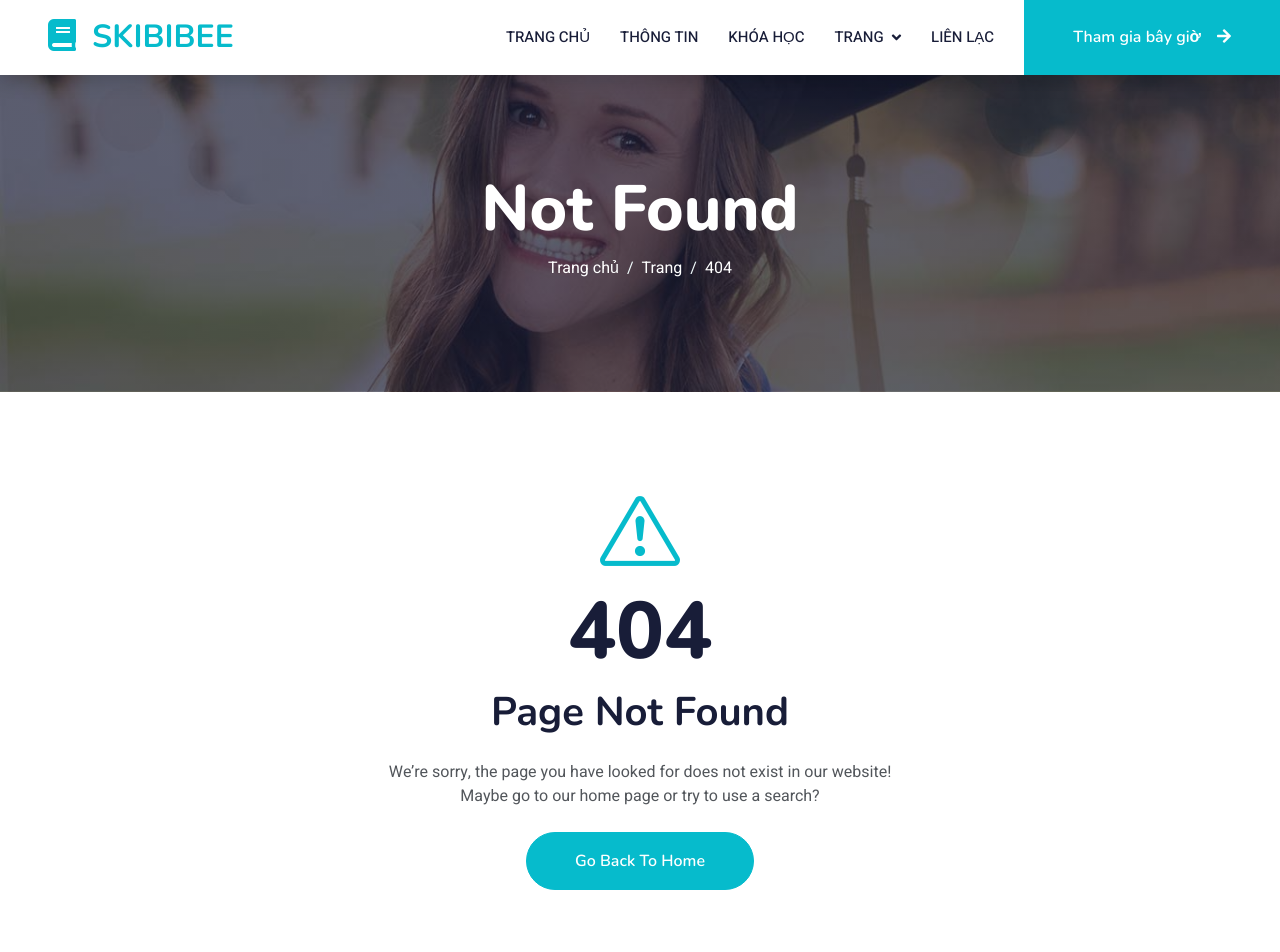
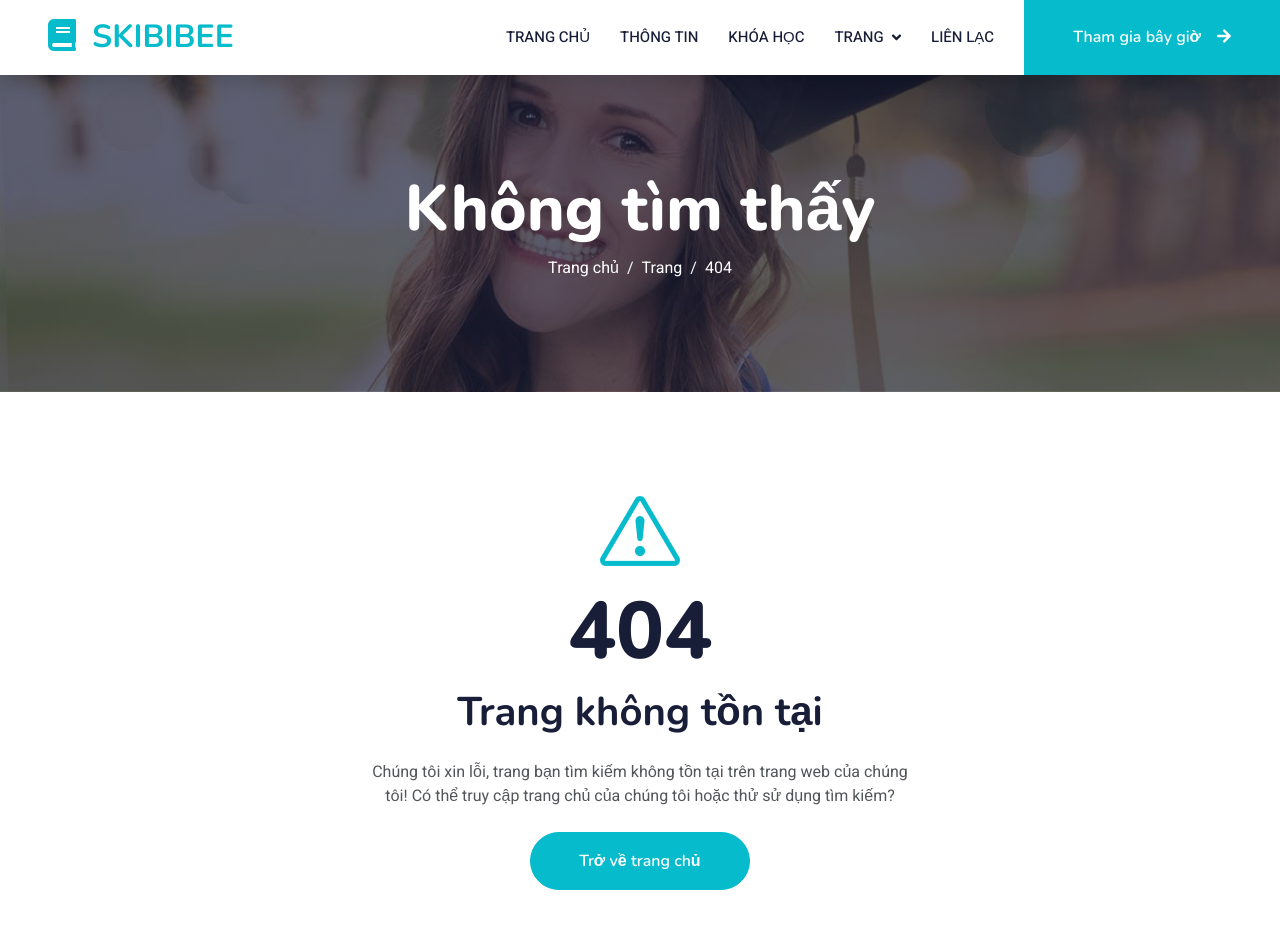
Before and after one commit to ducanhngtran/elearning-html-template, a plain HTML site: page 404.html in a window 1280 px wide. Shown: the top 952 px of the page. Drawn offline with nearby package versions, Linux system fonts and the light colour scheme.

Commit message:
da
fix 404

```diff
--- a/404.html
+++ b/404.html
@@ -41,8 +41,8 @@
     <!-- Spinner End -->
 
 
-       <!-- Navbar Start -->
-       <nav class="navbar navbar-expand-lg bg-white navbar-light shadow sticky-top p-0">
+    <!-- Navbar Start -->
+    <nav class="navbar navbar-expand-lg bg-white navbar-light shadow sticky-top p-0">
         <a href="index.html" class="navbar-brand d-flex align-items-center px-4 px-lg-5">
             <h2 class="m-0 text-primary"><i class="fa fa-book me-3"></i>SKIBIBEE</h2>
         </a>
@@ -74,7 +74,7 @@
         <div class="container py-5">
             <div class="row justify-content-center">
                 <div class="col-lg-10 text-center">
-                    <h1 class="display-3 text-white animated slideInDown">Not Found</h1>
+                    <h1 class="display-3 text-white animated slideInDown">Không tìm thấy</h1>
                     <nav aria-label="breadcrumb">
                         <ol class="breadcrumb justify-content-center">
                             <li class="breadcrumb-item"><a class="text-white" href="http://127.0.0.1:5500/index.html">Trang chủ</a></li>
@@ -96,9 +96,9 @@
                 <div class="col-lg-6">
                     <i class="bi bi-exclamation-triangle display-1 text-primary"></i>
                     <h1 class="display-1">404</h1>
-                    <h1 class="mb-4">Page Not Found</h1>
-                    <p class="mb-4">We’re sorry, the page you have looked for does not exist in our website! Maybe go to our home page or try to use a search?</p>
-                    <a class="btn btn-primary rounded-pill py-3 px-5" href="">Go Back To Home</a>
+                    <h1 class="mb-4">Trang không tồn tại</h1>
+                    <p class="mb-4">Chúng tôi xin lỗi, trang bạn tìm kiếm không tồn tại trên trang web của chúng tôi! Có thể truy cập trang chủ của chúng tôi hoặc thử sử dụng tìm kiếm?</p>
+                    <a class="btn btn-primary rounded-pill py-3 px-5" href="index.html">Trở về trang chủ</a>
                 </div>
             </div>
         </div>
```
